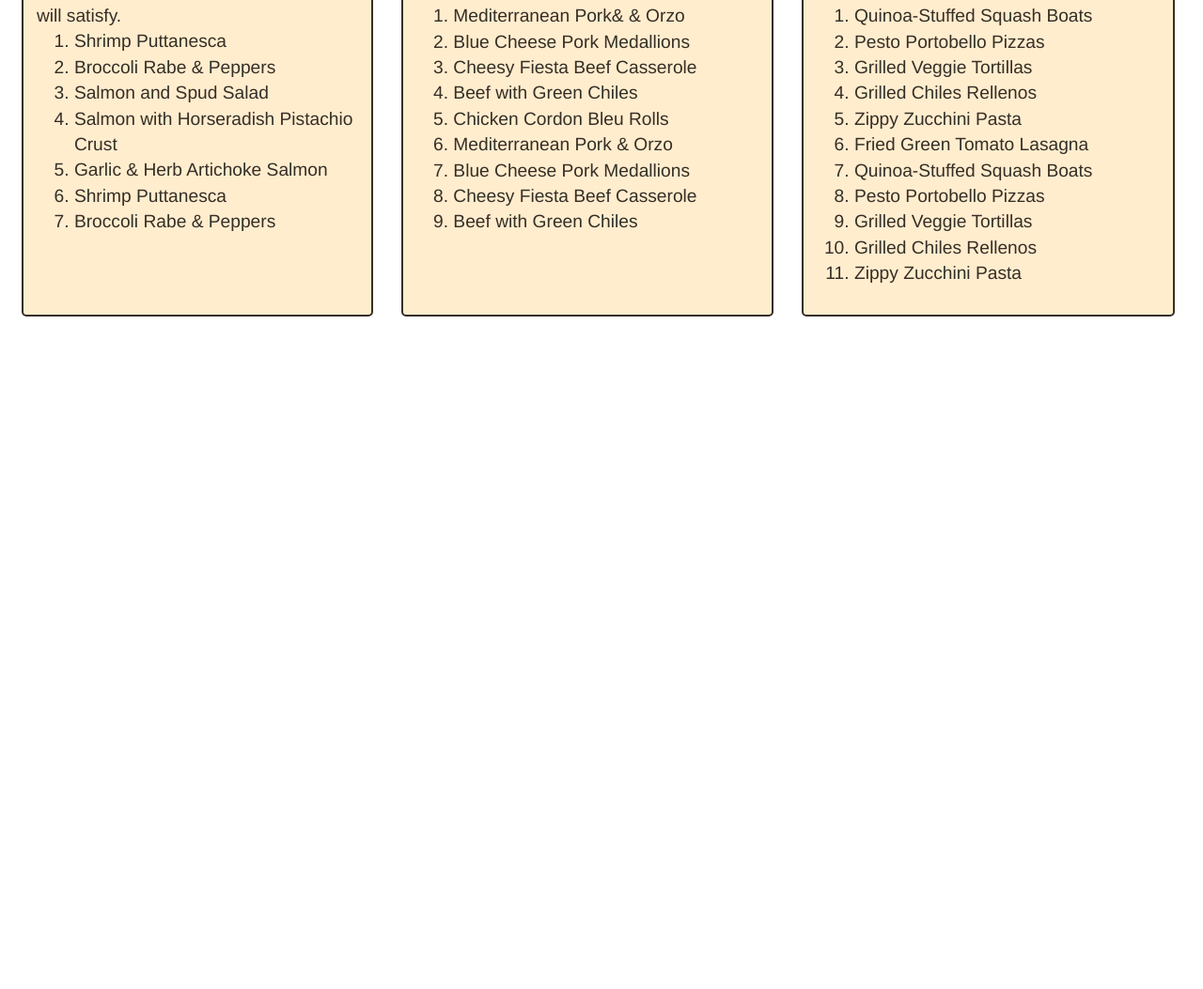
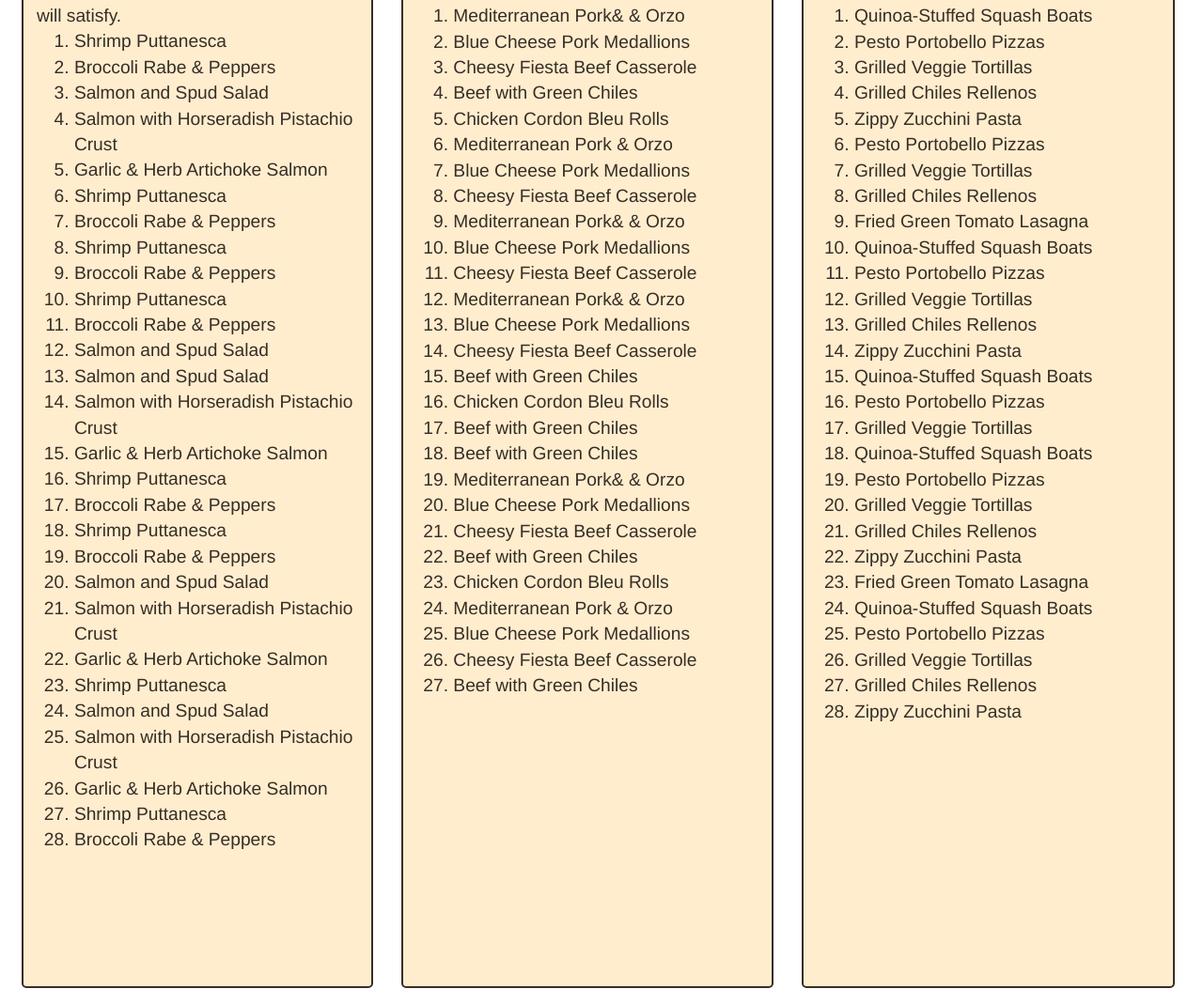
Before and after one commit to OxanaK/github.io, a plain HTML site: page module3-solution/index.html in a window 1280 px wide. Shown: the part 398-1451 px from the top of the page at 94% size. Before the commit the page ends 800 px from the top, so only its background shows below. Drawn offline with nearby package versions, Linux system fonts and the light colour scheme.

Commit message:
solution3

```diff
--- a/module3-solution/css/stylesheet.css
+++ b/module3-solution/css/stylesheet.css
@@ -18,7 +18,10 @@
    }
 
 
-
+.totop{
+position:absolute;
+	bottom:0;
+}
 /****HEADER****/
 #header-nav{
     background-color:#ffedce;
@@ -88,6 +91,7 @@ text-decoration:none;
   text-align:center;
     text-shadow:1px 1px 1px #ddb480;
     padding-top:0;
+
     margin:0;
 }
 .navbar-header button.navbar-toggle:visited {
@@ -127,7 +131,6 @@ text-decoration:none;
 }
 
 
-
 @media(min-width:992px){
 
 
@@ -146,7 +149,7 @@ text-decoration:none;
     #col1,
     #col2,
     #col3 {
-        height: 690px;
+        height: 1540px;
     }
 }
 @media(min-width:1011px)and (max-width:1070px)
@@ -154,25 +157,25 @@ text-decoration:none;
          #col1,
          #col2,
          #col3{
-     height:650px;
+     height:1420px;
  }
 }
-@media(min-width:1071px)and (max-width:1400px)
+@media(min-width:1071px)and (max-width:1450px)
 {
          #col1,
          #col2,
          #col3{
-     height:505px;
+     height:1220px;
  }
 }
 
 
-@media(min-width:1401px)
+@media(min-width:1451px)
 {
          #col1,
          #col2,
          #col3{
-     height:480px;
+     height:950px;
  }
 }
 @media(max-width:767px) {
@@ -203,7 +206,7 @@ div.container1{
     }
  #col1,
  #col2{
-     height:480px;
+     height:1200px;
  }
     #col3{
       height:auto;
@@ -252,12 +255,14 @@ div.container1{
 .p_menu{
 
     padding:1%;
+
 }
 .name_seafood,
 .name_meat,
 .name_vege{
     font-size:2em;
     text-align:center;
+
 }
 
 .menu
--- a/module3-solution/index.html
+++ b/module3-solution/index.html
@@ -61,7 +61,7 @@
         </nav>
     </header>
 
-        <div id="our_menu">
+        <div id="our_menu" class="text-center">
            <p id="p_menu">Our Menu</p>
         </div>
     <div id="row_all" class="row align-items-end">
@@ -80,10 +80,29 @@
                         <li>Garlic & Herb Artichoke Salmon </li>
                         <li>Shrimp Puttanesca</li>
                         <li>Broccoli Rabe & Peppers</li>
-                    </ol>
-                    <a href="#header-nav" class="hidden-md hidden-lg hidden-sm">Back To Top</a>
-
-                </div>
+                        <li>Shrimp Puttanesca</li>
+                        <li>Broccoli Rabe & Peppers</li>
+                        <li>Shrimp Puttanesca</li>
+                        <li>Broccoli Rabe & Peppers</li>
+                        <li>Salmon and Spud Salad</li>
+                        <li>Salmon and Spud Salad</li>
+                        <li>Salmon with Horseradish Pistachio Crust</li>
+                        <li>Garlic & Herb Artichoke Salmon </li>
+                        <li>Shrimp Puttanesca</li>
+                        <li>Broccoli Rabe & Peppers</li>
+                        <li>Shrimp Puttanesca</li>
+                        <li>Broccoli Rabe & Peppers</li>
+                        <li>Salmon and Spud Salad</li>
+                        <li>Salmon with Horseradish Pistachio Crust</li>
+                        <li>Garlic & Herb Artichoke Salmon </li>
+                        <li>Shrimp Puttanesca</li>
+                        <li>Salmon and Spud Salad</li>
+                        <li>Salmon with Horseradish Pistachio Crust</li>
+                        <li>Garlic & Herb Artichoke Salmon </li>
+                        <li>Shrimp Puttanesca</li>
+                        <li>Broccoli Rabe & Peppers</li></ol>
+                 </div>
+                <div class="totop"><a href="#header-nav" class="hidden-lg">Back To Top</a></div>
             </div>
         </div>
         <div class="container1 col-lg-4 col-md-6 col-sm-12 col-xs-12">
@@ -102,10 +121,28 @@
                         <li>Mediterranean Pork & Orzo</li>
                         <li>Blue Cheese Pork Medallions</li>
                         <li>Cheesy Fiesta Beef Casserole</li>
+                        <li>Mediterranean Pork& & Orzo</li>
+                        <li>Blue Cheese Pork Medallions</li>
+                        <li>Cheesy Fiesta Beef Casserole</li>
+                        <li>Mediterranean Pork& & Orzo</li>
+                        <li>Blue Cheese Pork Medallions</li>
+                        <li>Cheesy Fiesta Beef Casserole</li>
+                        <li>Beef with Green Chiles</li>
+                        <li>Chicken Cordon Bleu Rolls</li>
+                        <li>Beef with Green Chiles</li>
+                        <li>Beef with Green Chiles</li>
+                        <li>Mediterranean Pork& & Orzo</li>
+                        <li>Blue Cheese Pork Medallions</li>
+                        <li>Cheesy Fiesta Beef Casserole</li>
+                        <li>Beef with Green Chiles</li>
+                        <li>Chicken Cordon Bleu Rolls</li>
+                        <li>Mediterranean Pork & Orzo</li>
+                        <li>Blue Cheese Pork Medallions</li>
+                        <li>Cheesy Fiesta Beef Casserole</li>
                         <li>Beef with Green Chiles</li>
                     </ol>
-                    <a href="#header-nav" class="hidden-md hidden-lg hidden-sm">Back To Top</a>
-                </div>
+                 </div>
+                <div class="totop"><a href="#header-nav" class="hidden-lg">Back To Top</a></div>
             </div>
         </div>
         <div class="container1 col-lg-4 col-md-12 col-sm-12 col-xs-12">
@@ -121,6 +158,23 @@
                         <li>Grilled Veggie Tortillas</li>
                         <li>Grilled Chiles Rellenos</li>
                         <li>Zippy Zucchini Pasta</li>
+                        <li>Pesto Portobello Pizzas</li>
+                        <li>Grilled Veggie Tortillas</li>
+                        <li>Grilled Chiles Rellenos</li>
+                        <li>Fried Green Tomato Lasagna</li>
+                        <li>Quinoa-Stuffed Squash Boats</li>
+                        <li>Pesto Portobello Pizzas</li>
+                        <li>Grilled Veggie Tortillas</li>
+                        <li>Grilled Chiles Rellenos</li>
+                        <li>Zippy Zucchini Pasta</li>
+                        <li>Quinoa-Stuffed Squash Boats</li>
+                        <li>Pesto Portobello Pizzas</li>
+                        <li>Grilled Veggie Tortillas</li>
+                        <li>Quinoa-Stuffed Squash Boats</li>
+                        <li>Pesto Portobello Pizzas</li>
+                        <li>Grilled Veggie Tortillas</li>
+                        <li>Grilled Chiles Rellenos</li>
+                        <li>Zippy Zucchini Pasta</li>
                         <li>Fried Green Tomato Lasagna</li>
                         <li>Quinoa-Stuffed Squash Boats</li>
                         <li>Pesto Portobello Pizzas</li>
@@ -128,8 +182,8 @@
                         <li>Grilled Chiles Rellenos</li>
                         <li>Zippy Zucchini Pasta</li>
                     </ol>
-                    <a href="#header-nav" class="hidden-md hidden-lg hidden-sm">Back To Top</a>
                 </div>
+                <div class="totop"><a href="#header-nav" class="hidden-lg">Back To Top</a></div>
             </div>
         </div>
     </div>
```
